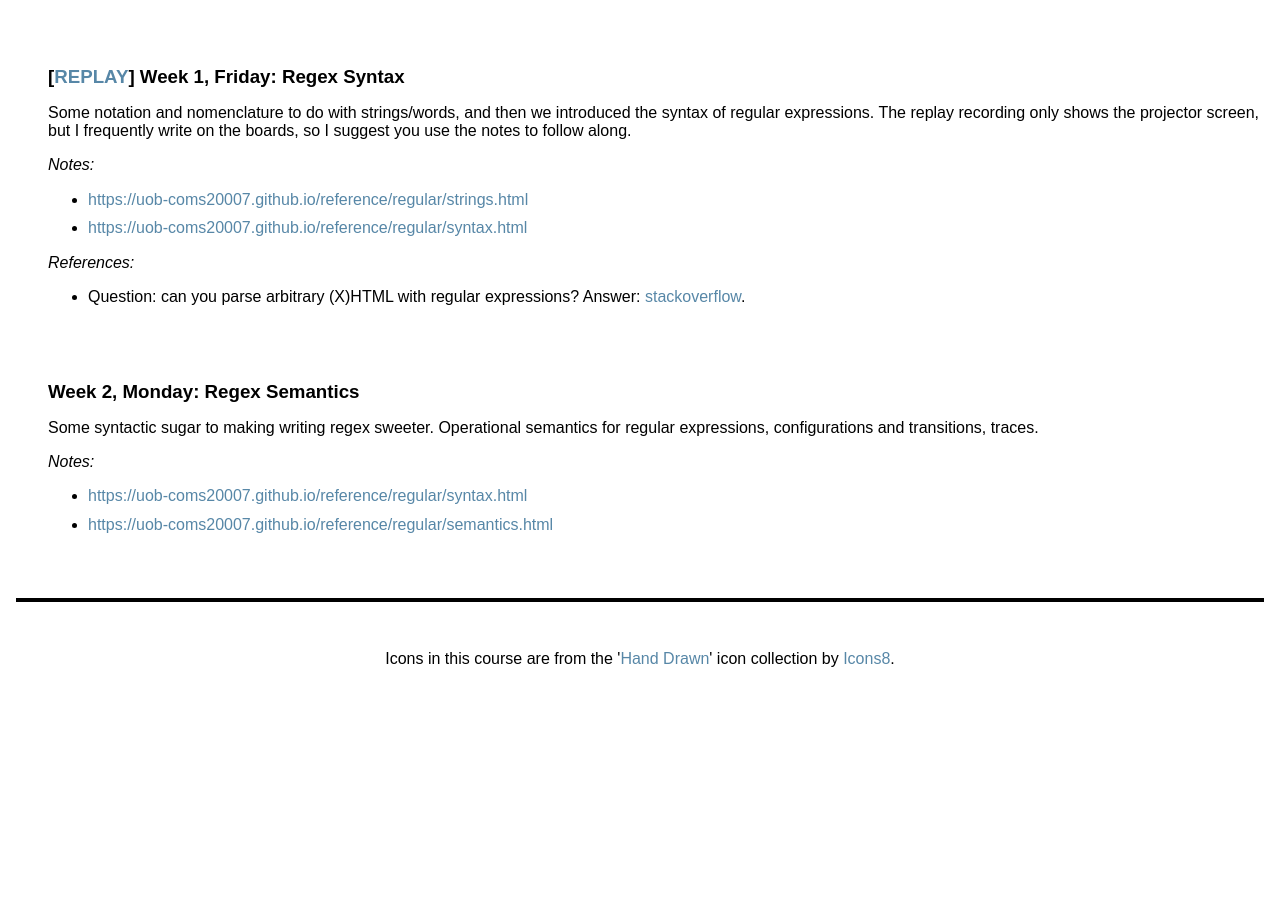
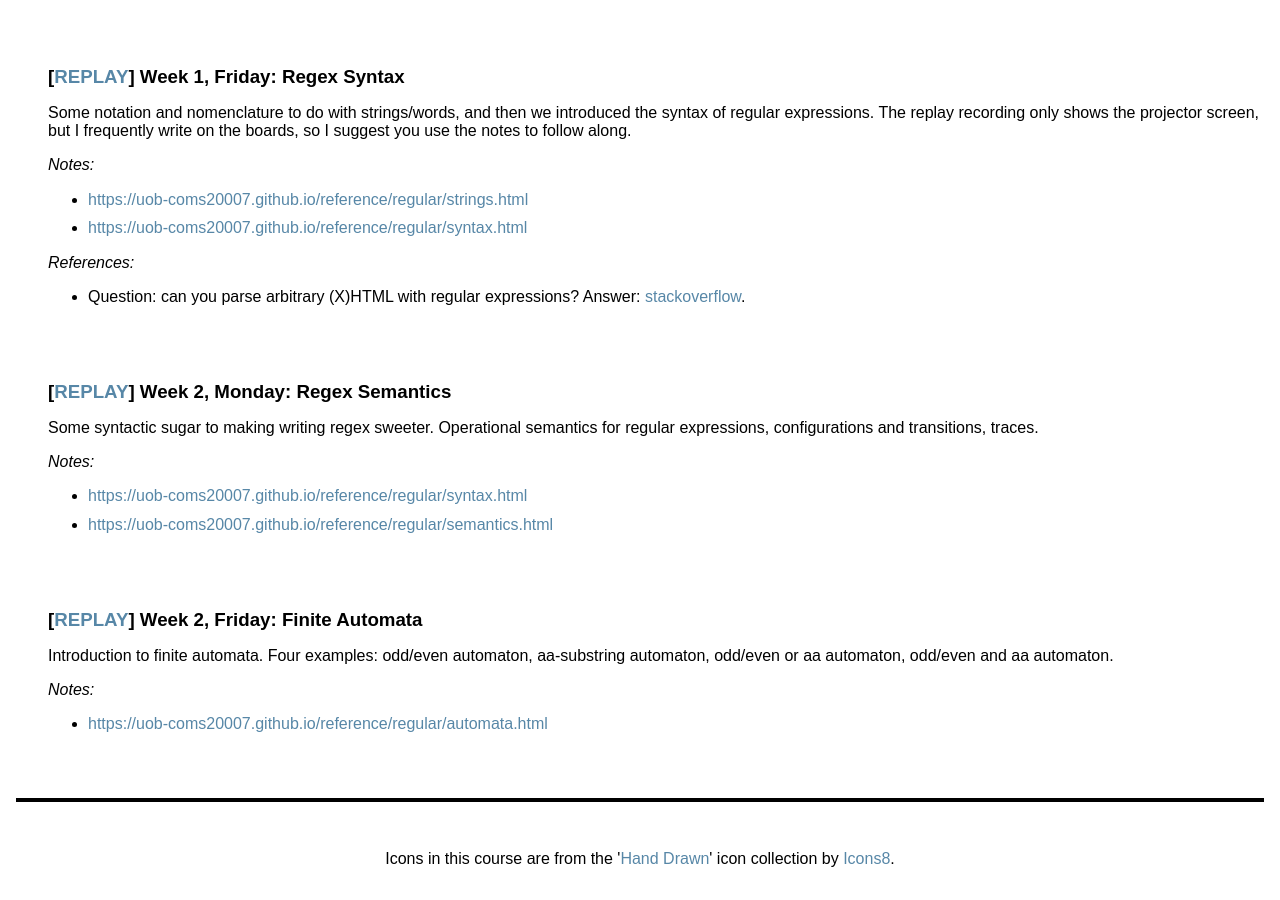
Before and after one commit to uob-coms20007/webpages, a Jekyll site: the page built from schedule.md, in a window 1280 px wide and 900 px high, scrolled down 1115 px. Built offline with Jekyll 4.4.1, drawn with Linux system fonts in a browser that asks for light colours; nearby versions of some CDN libraries; before the commit the page ends 1816 px from its top, so only the background shows below that.

Commit message:
lecture 4

```diff
--- a/_data/lectures.yml
+++ b/_data/lectures.yml
@@ -16,8 +16,15 @@
 
 - title: Regex Semantics
   description: Some syntactic sugar to making writing regex sweeter.  Operational semantics for regular expressions, configurations and transitions, traces.
-  replay:
+  replay: https://mediasite.bris.ac.uk/Mediasite/Play/690de03cf0f64cf584a7035b477119d11d
   notes:
     - https://uob-coms20007.github.io/reference/regular/syntax.html
     - https://uob-coms20007.github.io/reference/regular/semantics.html
   refs:
+
+- title: Finite Automata
+  description: "Introduction to finite automata. Four examples: odd/even automaton, aa-substring automaton, odd/even or aa automaton, odd/even and aa automaton."
+  replay: https://mediasite.bris.ac.uk/Mediasite/Play/05744757a4924052a2280ce959e860901d
+  notes:
+    - https://uob-coms20007.github.io/reference/regular/automata.html
+  refs:
```
